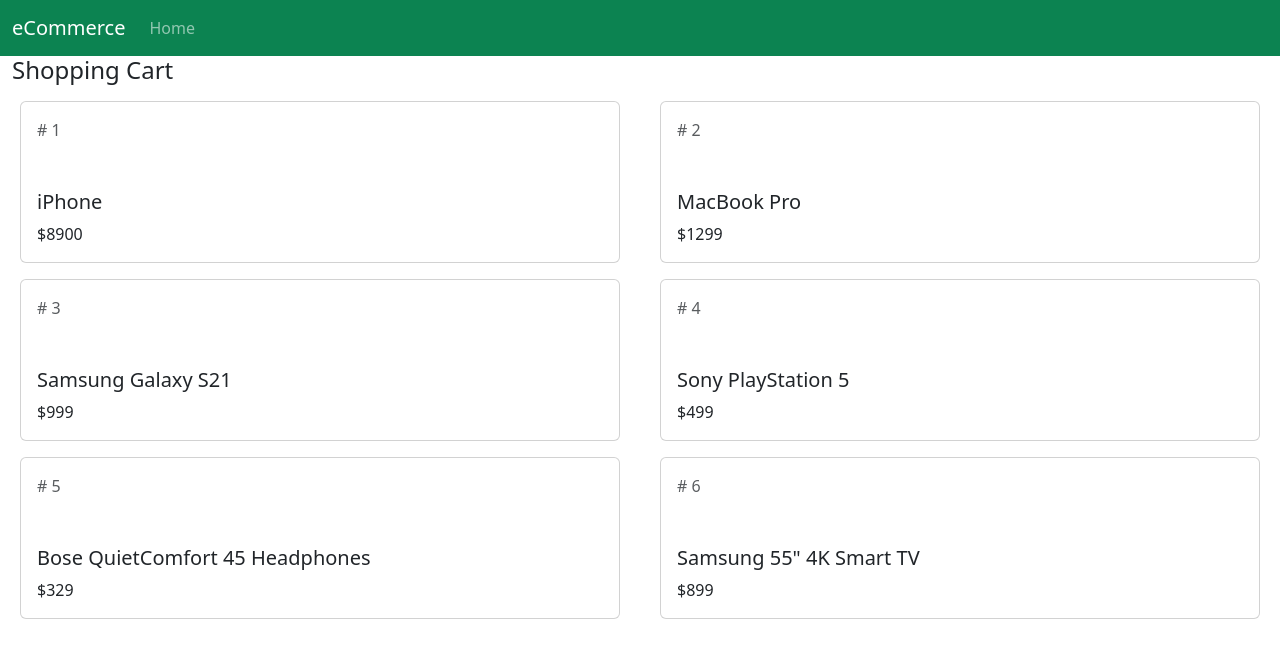
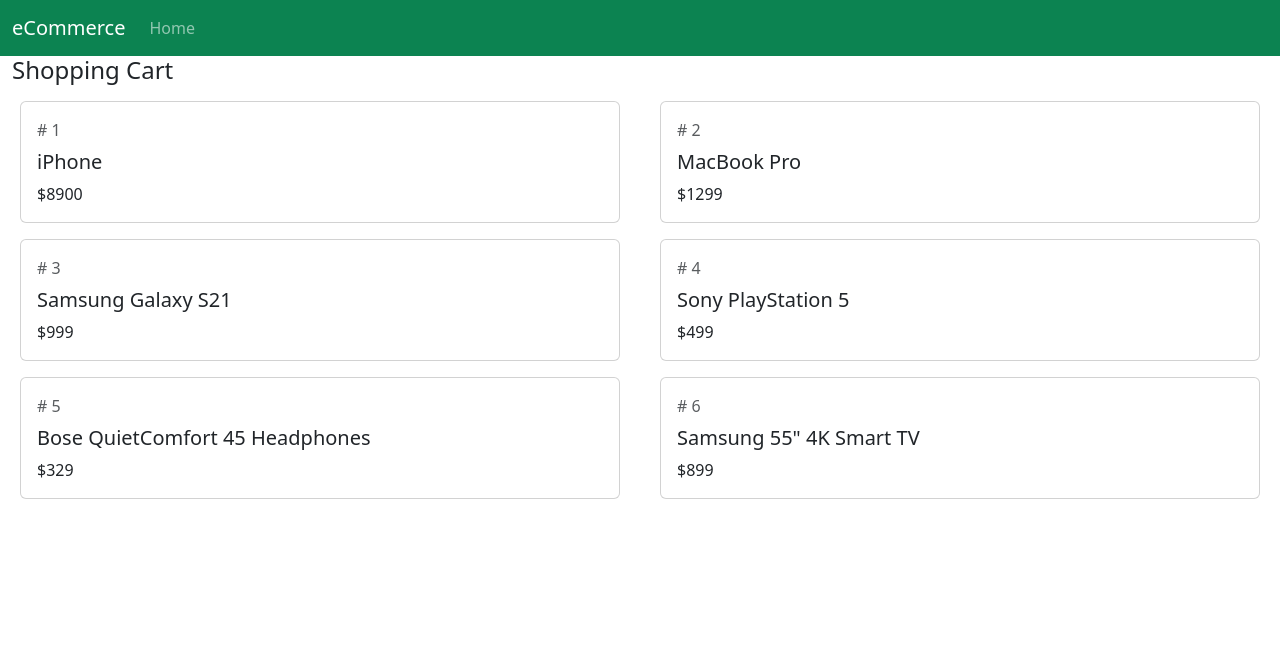
Before and after one commit to marinaivanovadev/my-first-app, a React (Create React App) app: page / in a window 1280 px wide. Shown: the top 658 px of the page. Built offline with nearby package versions, Linux system fonts and the light colour scheme.

Commit message:
Props and State

```diff
--- a/src/Product.jsx
+++ b/src/Product.jsx
@@ -2,6 +2,11 @@
 
 export default class Product extends Component
 {
+    state = {
+        product: this.props.product,
+
+    };
+
     render() {
         console.log(this.props)
 
@@ -9,9 +14,9 @@
             <div className="col-lg-6">
                 <div className="card m-2">
                     <div className="card-body">
-                        <div className="text-muted"># {this.props.id}</div>
-                        <h5 className="pt-5 boarder-top">{this.props.productName}</h5>
-                        <div>${this.props.price}</div>
+                        <div className="text-muted"># {this.state.product.id}</div>
+                        <h5 className="pt-2 boarder-top">{this.state.product.productName}</h5>
+                        <div>${this.state.product.price}</div>
                     </div>
                 </div>
             </div>
--- a/src/ShoppingCart.jsx
+++ b/src/ShoppingCart.jsx
@@ -21,10 +21,7 @@
                 {this.state.products.map((prod) => {
                     return (
                     <Product
-                        key={prod.id}
-                        id={prod.id}
-                        productName={prod.productName}
-                        price={prod.price}
+                        key={prod.id} product={prod}
                     />
                 );
                 })}
```
